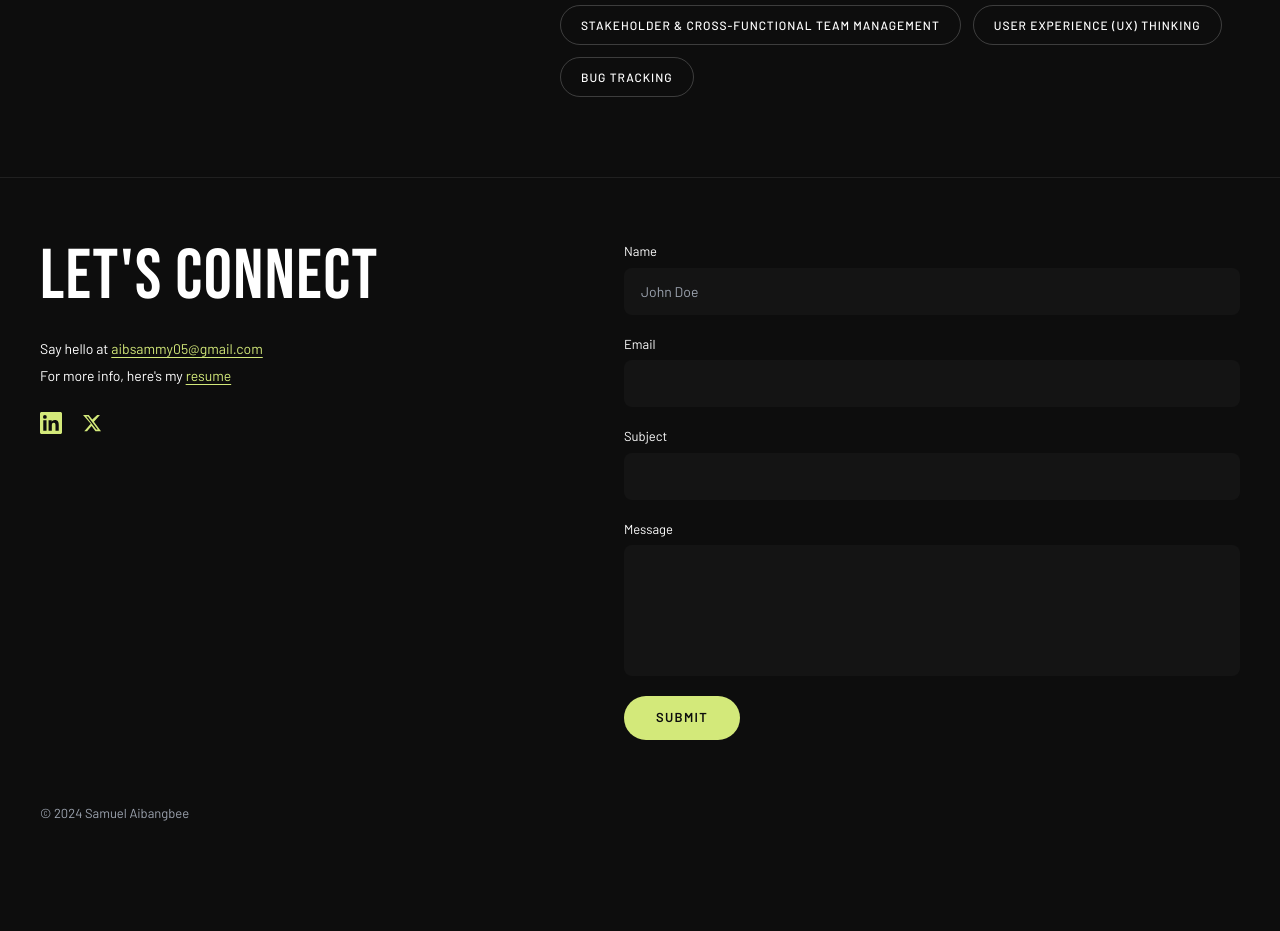
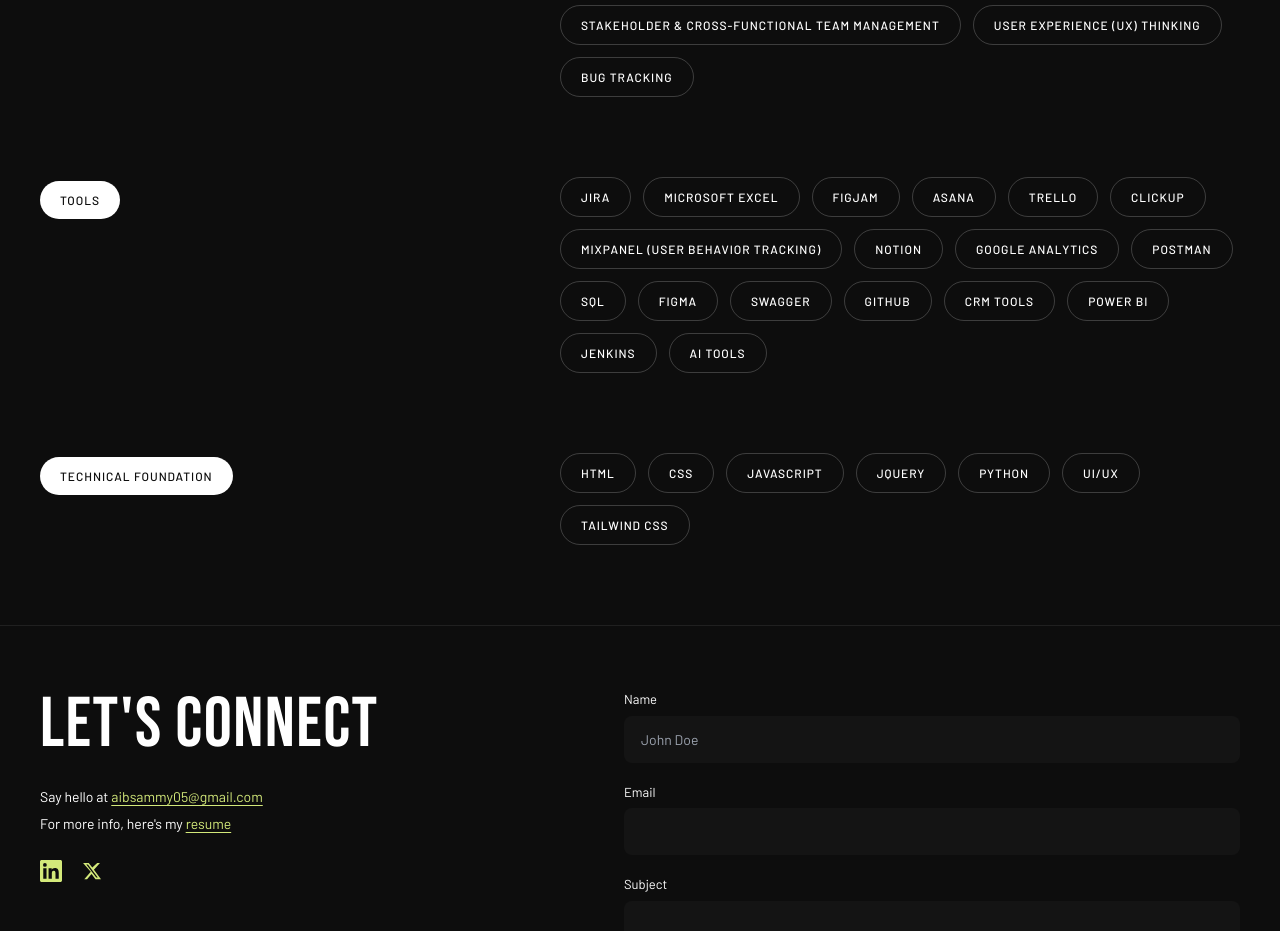
Before and after one commit to Saviourise/sam-portfolio, a React (Vite) app: page /about in a window 1280 px wide. Shown: the part 1760-2691 px from the top of the page. Before the commit the page ends 2623 px from the top, so only its background shows below. Built offline with nearby package versions, Linux system fonts and the light colour scheme; a web font is replaced by a local one.

Commit message:
Add new CapabilitySection components for Tools and Technical Foundation in MyCapabilities; include a comprehensive list of tools and technologies.

```diff
--- a/src/components/sections/MyCapabilities.tsx
+++ b/src/components/sections/MyCapabilities.tsx
@@ -36,6 +36,41 @@
             'Bug Tracking',
           ]}
         />
+        <CapabilitySection
+          label="Tools"
+          items={[
+            'Jira',
+            'Microsoft Excel',
+            'FigJam',
+            'Asana',
+            'Trello',
+            'ClickUp',
+            'Mixpanel (User Behavior Tracking)',
+            'Notion',
+            'Google Analytics',
+            'Postman',
+            'SQL',
+            'Figma',
+            'Swagger',
+            'GitHub',
+            'CRM Tools',
+            'Power BI',
+            'Jenkins',
+            'AI Tools',
+          ]}
+        />
+        <CapabilitySection
+          label="Technical Foundation"
+          items={[
+            'HTML',
+            'CSS',
+            'JavaScript',
+            'jQuery',
+            'Python',
+            'UI/UX',
+            'Tailwind CSS',
+          ]}
+        />
       </div>
 
     </section>
```
